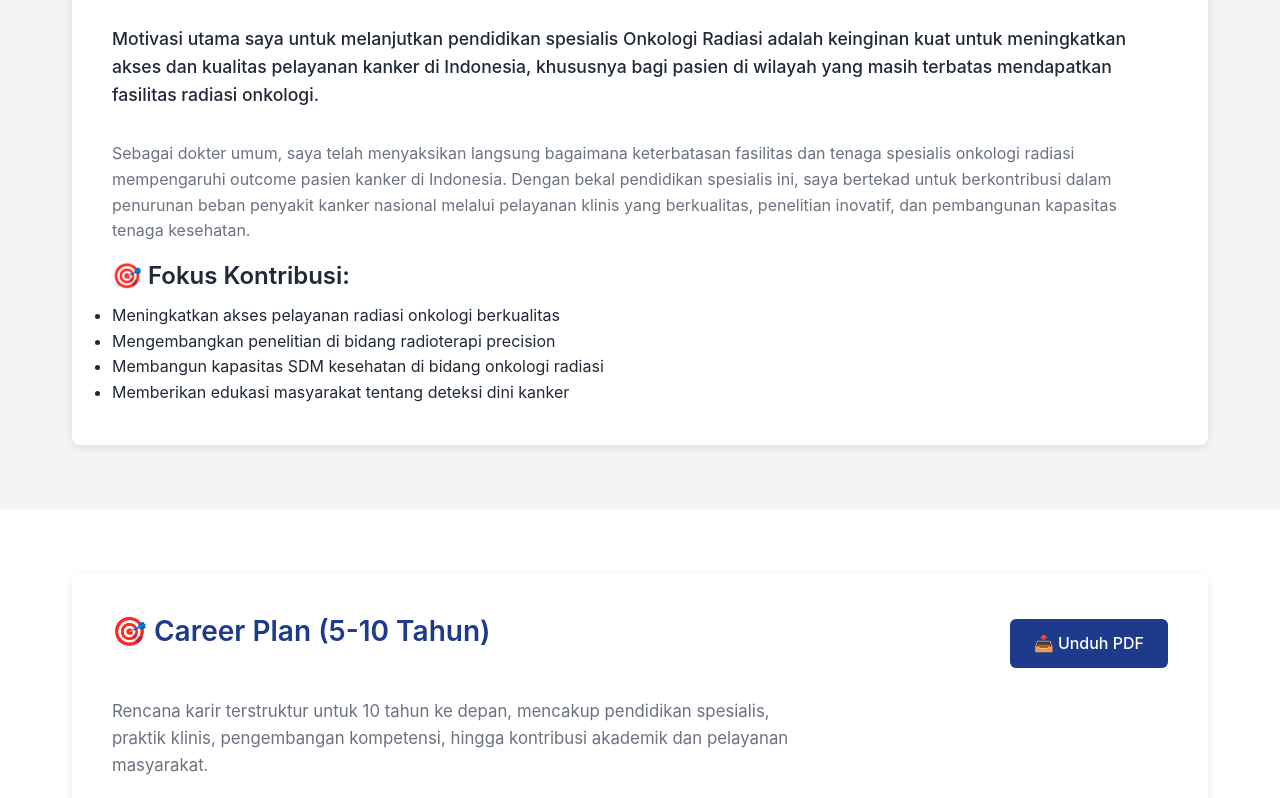
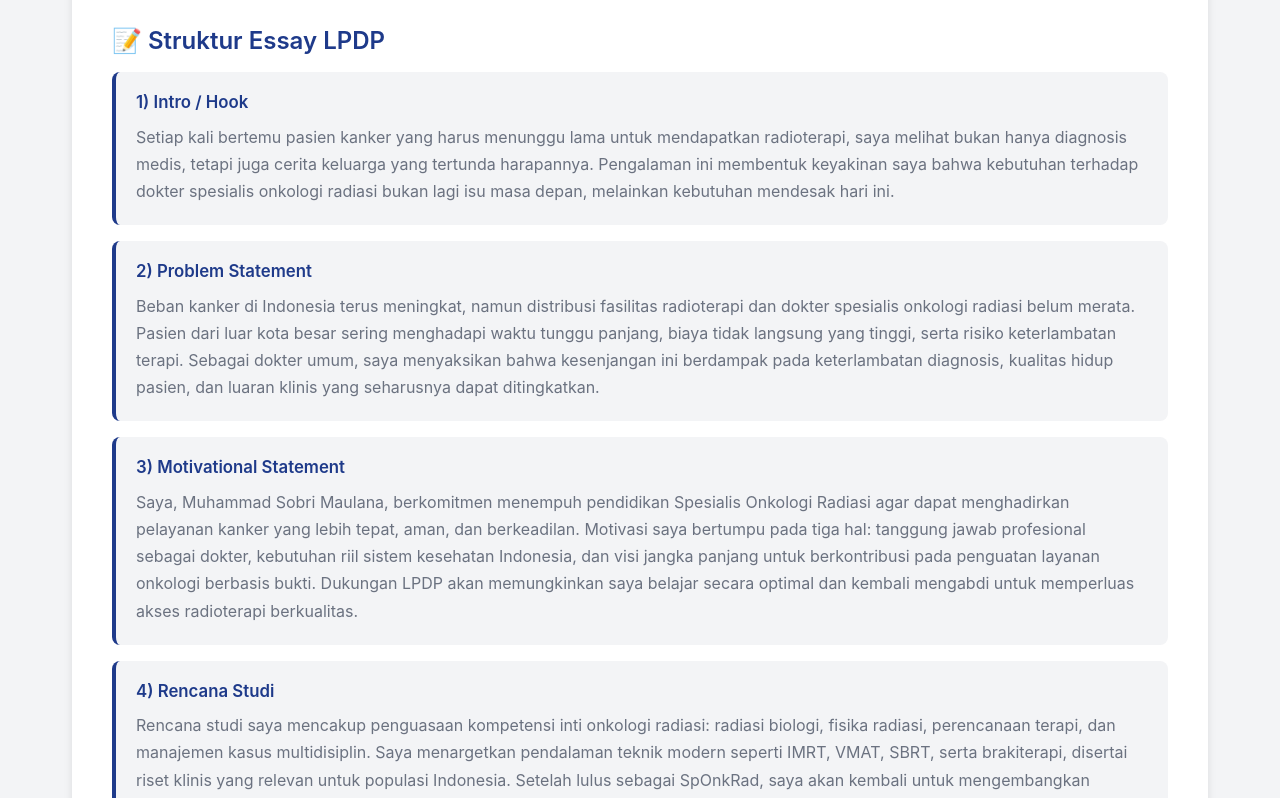
Before and after one commit to sobri3195/LPDP-Onkrad-Sobri, a React (Vite) app: page /lpdp-package in a window 1280 px wide. Shown: the part 880-1678 px from the top of the page. Built offline with nearby package versions, Linux system fonts and the light colour scheme.

Commit message:
Tambah struktur essay LPDP pada halaman package

```diff
--- a/src/pages/LPDPPackage.css
+++ b/src/pages/LPDPPackage.css
@@ -83,6 +83,35 @@
   font-weight: 500;
   color: var(--text-dark);
   margin-bottom: 2rem;
+}
+
+.essay-structure {
+  margin-bottom: 2rem;
+}
+
+.essay-structure h3 {
+  color: var(--primary-color);
+  margin-bottom: 1rem;
+}
+
+.essay-item {
+  background: var(--bg-light);
+  border-left: 4px solid var(--primary-color);
+  border-radius: 8px;
+  padding: 1.25rem;
+  margin-bottom: 1rem;
+}
+
+.essay-item h4 {
+  color: var(--primary-color);
+  margin-bottom: 0.6rem;
+  font-size: 1.05rem;
+}
+
+.essay-item p {
+  margin: 0;
+  color: var(--text-gray);
+  line-height: 1.7;
 }
 
 .motivation-points {
--- a/src/pages/LPDPPackage.jsx
+++ b/src/pages/LPDPPackage.jsx
@@ -93,6 +93,55 @@
               </a>
             </div>
             <div className="motivation-content">
+              <div className="essay-structure">
+                <h3>📝 Struktur Essay LPDP</h3>
+
+                <div className="essay-item">
+                  <h4>1) Intro / Hook</h4>
+                  <p>
+                    Setiap kali bertemu pasien kanker yang harus menunggu lama untuk mendapatkan radioterapi,
+                    saya melihat bukan hanya diagnosis medis, tetapi juga cerita keluarga yang tertunda harapannya.
+                    Pengalaman ini membentuk keyakinan saya bahwa kebutuhan terhadap dokter spesialis onkologi
+                    radiasi bukan lagi isu masa depan, melainkan kebutuhan mendesak hari ini.
+                  </p>
+                </div>
+
+                <div className="essay-item">
+                  <h4>2) Problem Statement</h4>
+                  <p>
+                    Beban kanker di Indonesia terus meningkat, namun distribusi fasilitas radioterapi dan dokter
+                    spesialis onkologi radiasi belum merata. Pasien dari luar kota besar sering menghadapi waktu
+                    tunggu panjang, biaya tidak langsung yang tinggi, serta risiko keterlambatan terapi. Sebagai
+                    dokter umum, saya menyaksikan bahwa kesenjangan ini berdampak pada keterlambatan diagnosis,
+                    kualitas hidup pasien, dan luaran klinis yang seharusnya dapat ditingkatkan.
+                  </p>
+                </div>
+
+                <div className="essay-item">
+                  <h4>3) Motivational Statement</h4>
+                  <p>
+                    Saya, Muhammad Sobri Maulana, berkomitmen menempuh pendidikan Spesialis Onkologi Radiasi agar
+                    dapat menghadirkan pelayanan kanker yang lebih tepat, aman, dan berkeadilan. Motivasi saya
+                    bertumpu pada tiga hal: tanggung jawab profesional sebagai dokter, kebutuhan riil sistem
+                    kesehatan Indonesia, dan visi jangka panjang untuk berkontribusi pada penguatan layanan
+                    onkologi berbasis bukti. Dukungan LPDP akan memungkinkan saya belajar secara optimal dan kembali
+                    mengabdi untuk memperluas akses radioterapi berkualitas.
+                  </p>
+                </div>
+
+                <div className="essay-item">
+                  <h4>4) Rencana Studi</h4>
+                  <p>
+                    Rencana studi saya mencakup penguasaan kompetensi inti onkologi radiasi: radiasi biologi,
+                    fisika radiasi, perencanaan terapi, dan manajemen kasus multidisiplin. Saya menargetkan
+                    pendalaman teknik modern seperti IMRT, VMAT, SBRT, serta brakiterapi, disertai riset klinis
+                    yang relevan untuk populasi Indonesia. Setelah lulus sebagai SpOnkRad, saya akan kembali untuk
+                    mengembangkan layanan klinis, mendorong budaya riset, dan memperkuat kapasitas SDM agar
+                    pelayanan kanker lebih merata dan berkelanjutan.
+                  </p>
+                </div>
+              </div>
+
               <p className="lead">
                 Motivasi utama saya untuk melanjutkan pendidikan spesialis Onkologi Radiasi adalah keinginan kuat
                 untuk meningkatkan akses dan kualitas pelayanan kanker di Indonesia, khususnya bagi pasien di wilayah
```
